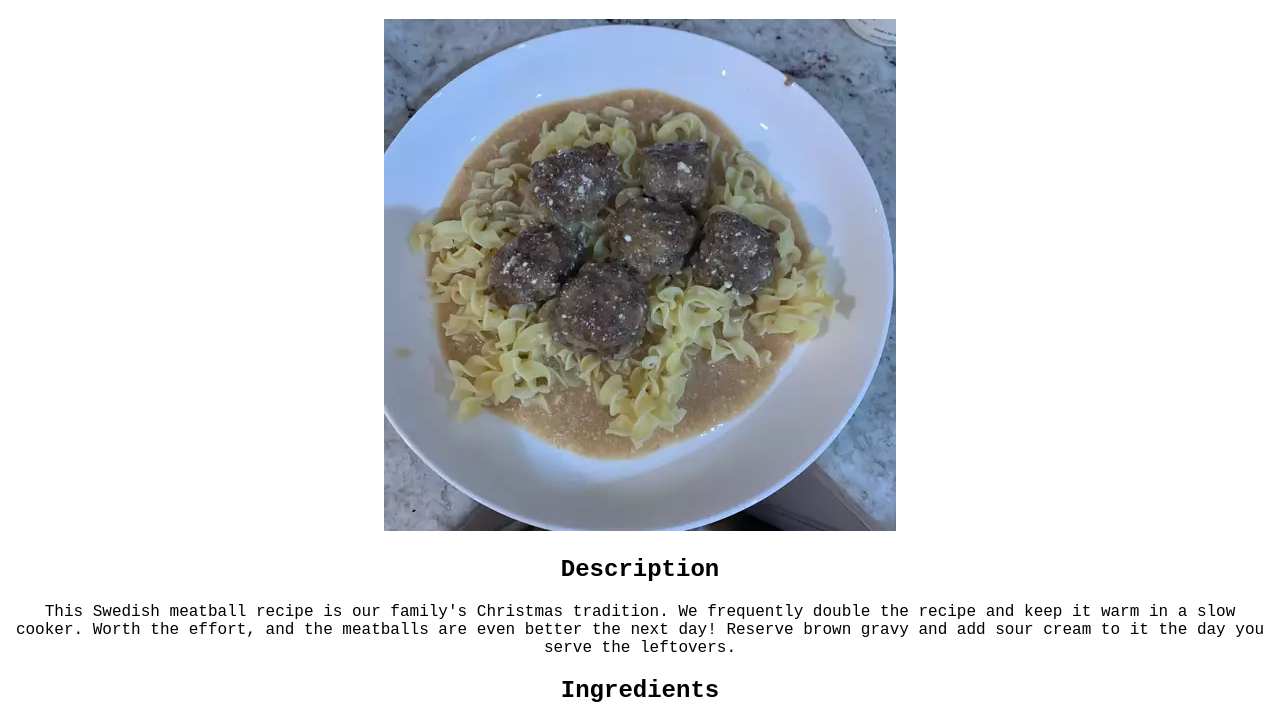
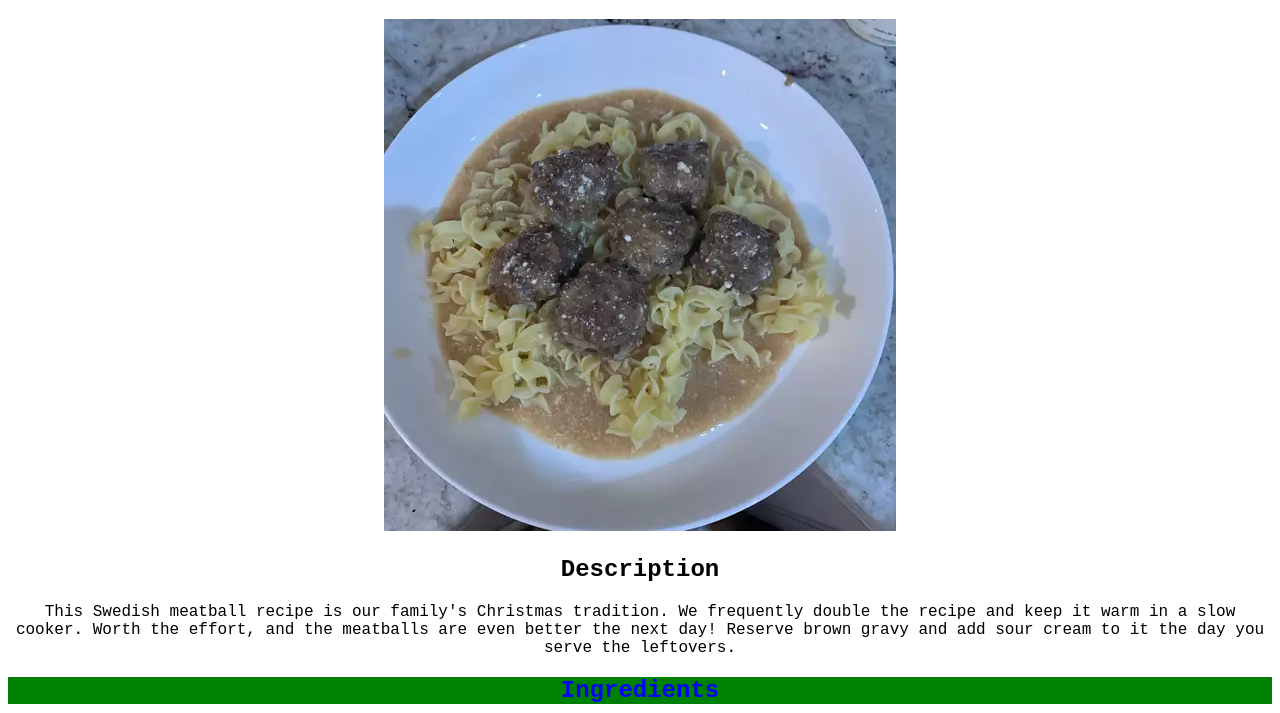
Before and after one commit to EsperAdmin/odin-recipes, a plain HTML site: page recipes/swedish-meatballs.html in a window 1280 px wide. Shown: the part 87-800 px from the top of the page. Drawn offline with Linux system fonts and the light colour scheme.

Commit message:
Add coloring for ingredients in css

```diff
--- a/assets/styles/styles.css
+++ b/assets/styles/styles.css
@@ -3,7 +3,13 @@
     font-family: 'Courier New', Serif;
 }
 
-h1 {
+h1,
+.ingredients {
     background-color: green;
     color: red;
 }
+
+.ingredients {
+    color: blue;
+
+}
```
